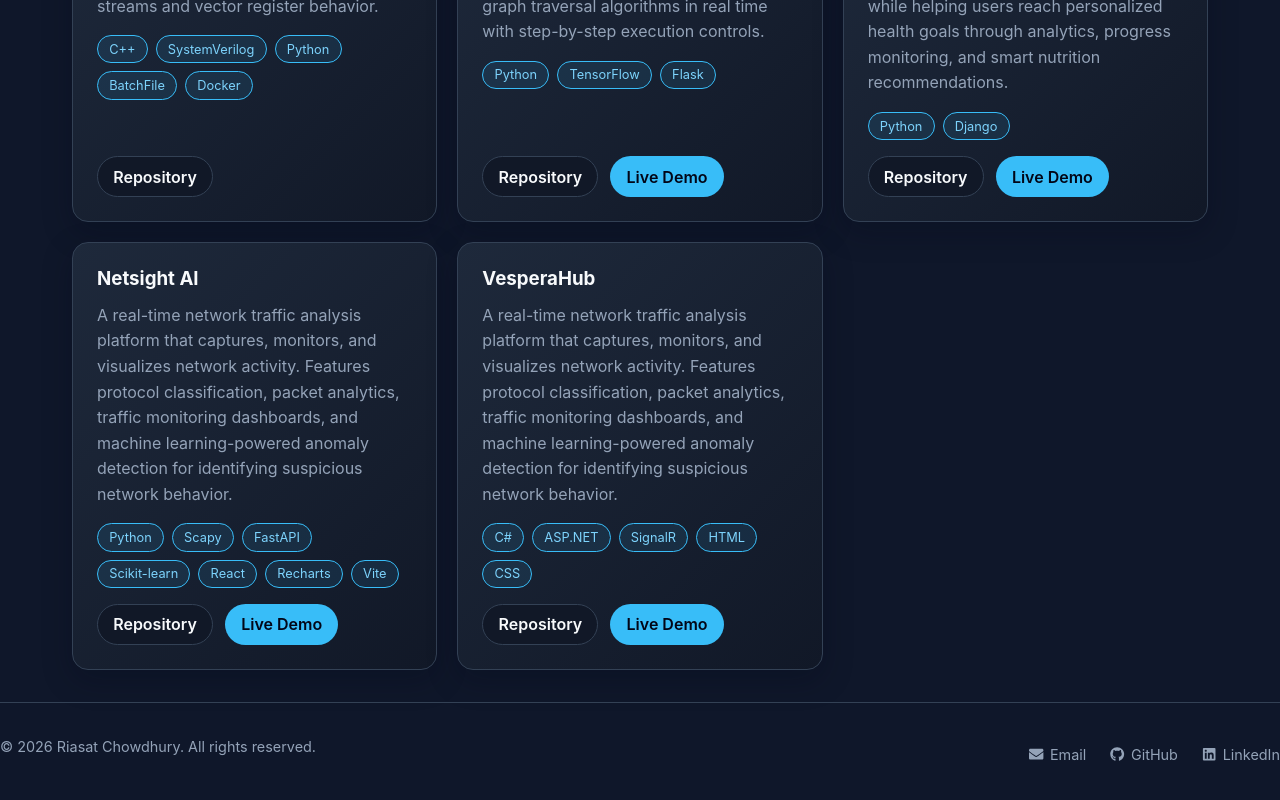
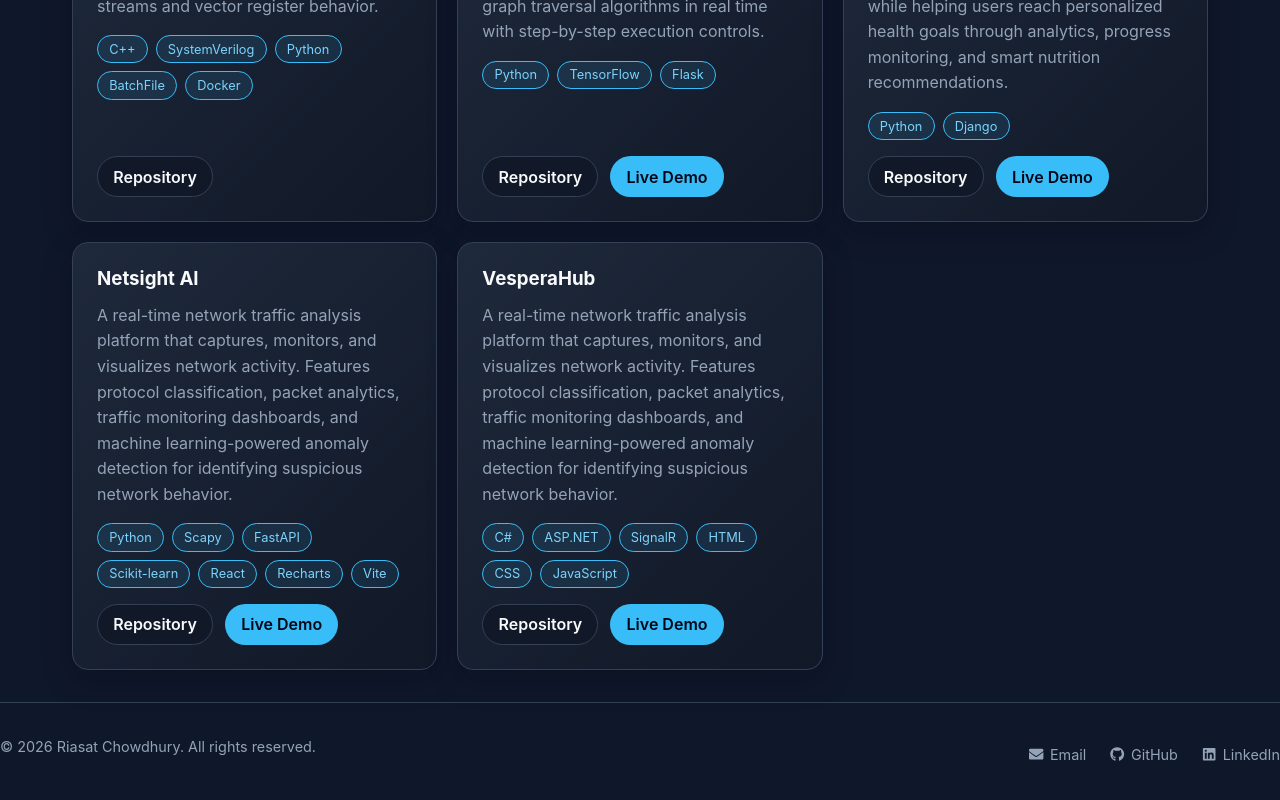
Before and after one commit to rchowd9/personal-portfolio, a React (Vite) app: page /#/projects in a window 1280 px wide. Shown: the part 1498-2298 px from the top of the page. Built offline with nearby package versions, Linux system fonts and the light colour scheme.

Commit message:
added another project

```diff
--- a/src/pages/Projects.jsx
+++ b/src/pages/Projects.jsx
@@ -94,7 +94,7 @@ export default function Projects() {
       title: "VesperaHub",
       description:
         "A real-time network traffic analysis platform that captures, monitors, and visualizes network activity. Features protocol classification, packet analytics, traffic monitoring dashboards, and machine learning-powered anomaly detection for identifying suspicious network behavior.",
-      tech: ["C#", "ASP.NET", "SignalR", "HTML", "CSS"],
+      tech: ["C#", "ASP.NET", "SignalR", "HTML", "CSS", "JavaScript"],
       liveUrl: "https://net-sight-five.vercel.app/",
       repoUrl: "https://github.com/rchowd9/NetSight",
     },
```
